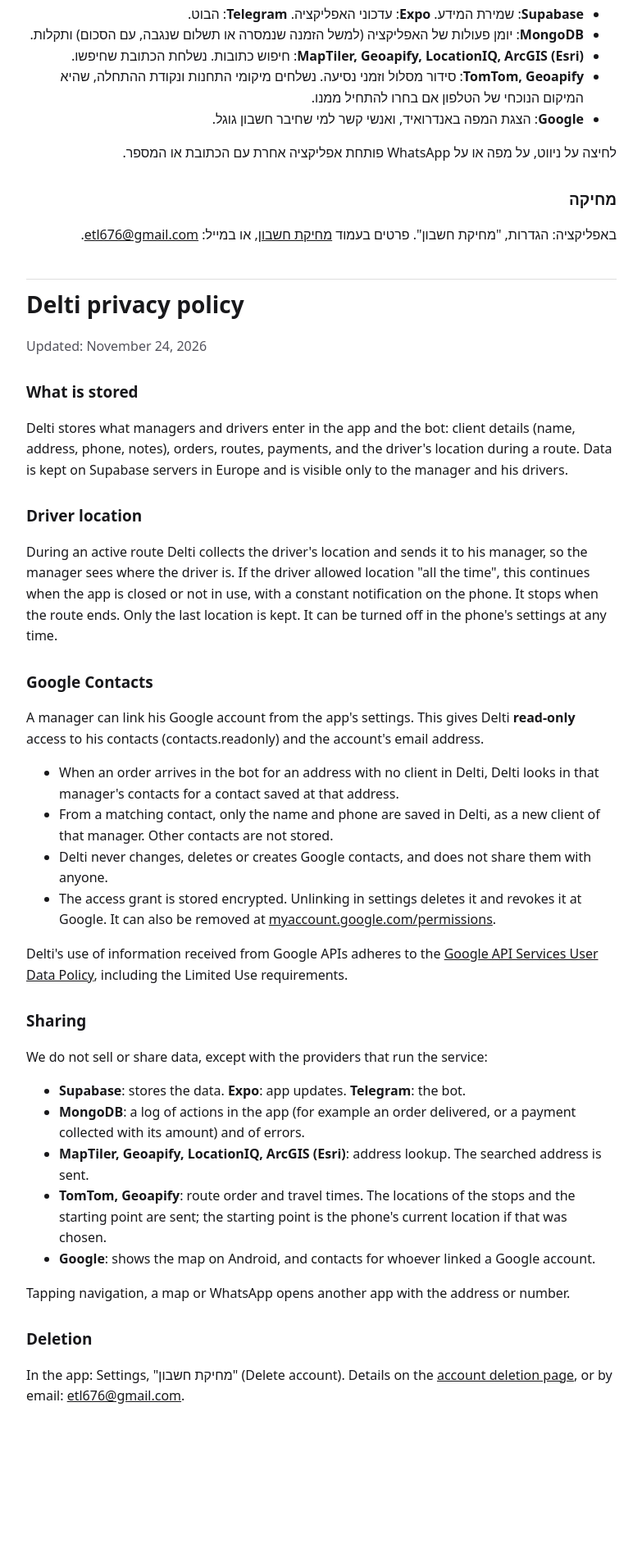
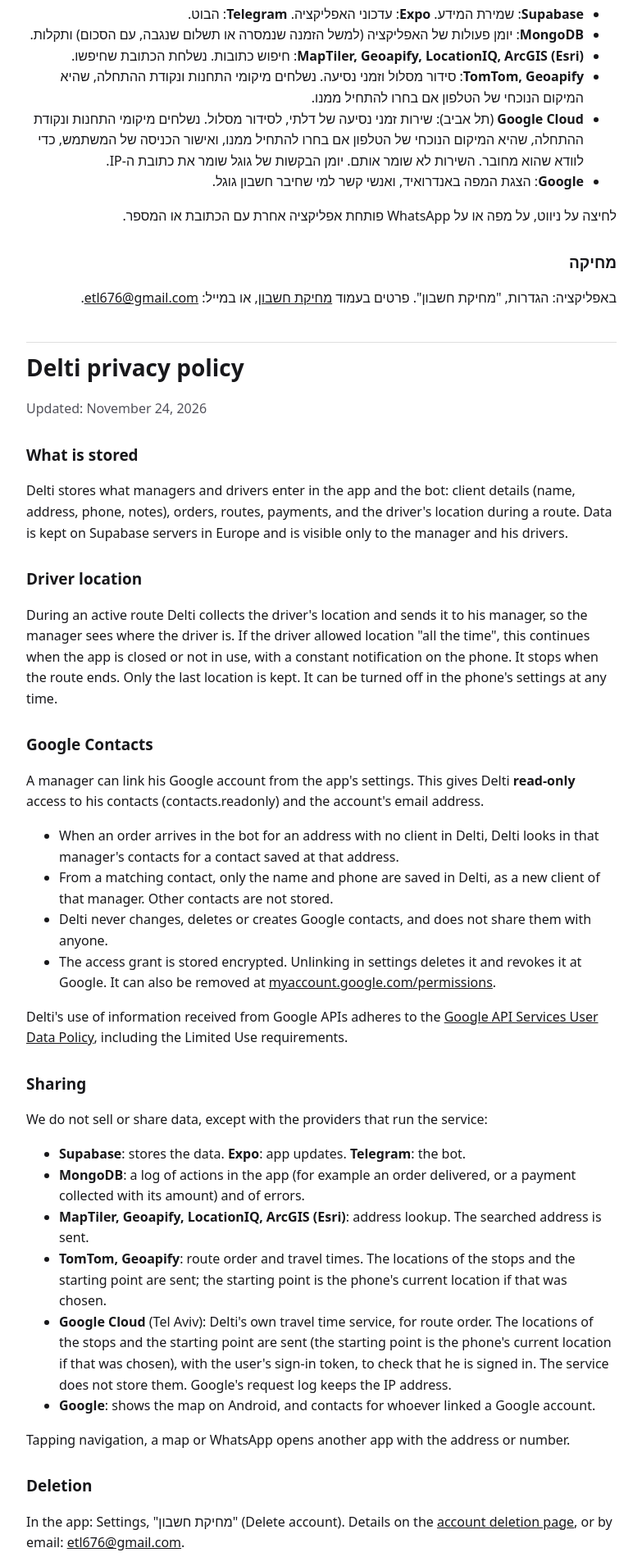
Before and after one commit to ItielOlenick/delti-site, a plain HTML site: page privacy.html in a window 1280 px wide. Shown: the part 920-2819 px from the top of the page at 82% size, without its empty margins (248-1031 px from the left). Before the commit the page ends 2716 px from the top, so only its background shows below. Drawn offline with Linux system fonts and the light colour scheme.

Commit message:
Privacy: the route service on Google Cloud
Co-Authored-By: Claude Opus 5.5 <noreply@anthropic.com>

```diff
--- a/privacy.html
+++ b/privacy.html
@@ -29,6 +29,7 @@
 <li><b>MongoDB</b>: יומן פעולות של האפליקציה (למשל הזמנה שנמסרה או תשלום שנגבה, עם הסכום) ותקלות.</li>
 <li><b>MapTiler, Geoapify, LocationIQ, ArcGIS (Esri)</b>: חיפוש כתובות. נשלחת הכתובת שחיפשו.</li>
 <li><b>TomTom, Geoapify</b>: סידור מסלול וזמני נסיעה. נשלחים מיקומי התחנות ונקודת ההתחלה, שהיא המיקום הנוכחי של הטלפון אם בחרו להתחיל ממנו.</li>
+<li><b>Google Cloud</b> (תל אביב): שירות זמני נסיעה של דלתי, לסידור מסלול. נשלחים מיקומי התחנות ונקודת ההתחלה, שהיא המיקום הנוכחי של הטלפון אם בחרו להתחיל ממנו, ואישור הכניסה של המשתמש, כדי לוודא שהוא מחובר. השירות לא שומר אותם. יומן הבקשות של גוגל שומר את כתובת ה-IP.</li>
 <li><b>Google</b>: הצגת המפה באנדרואיד, ואנשי קשר למי שחיבר חשבון גוגל.</li>
 </ul>
 <p>לחיצה על ניווט, על מפה או על WhatsApp פותחת אפליקציה אחרת עם הכתובת או המספר.</p>
@@ -59,6 +60,7 @@
 <li><b>MongoDB</b>: a log of actions in the app (for example an order delivered, or a payment collected with its amount) and of errors.</li>
 <li><b>MapTiler, Geoapify, LocationIQ, ArcGIS (Esri)</b>: address lookup. The searched address is sent.</li>
 <li><b>TomTom, Geoapify</b>: route order and travel times. The locations of the stops and the starting point are sent; the starting point is the phone's current location if that was chosen.</li>
+<li><b>Google Cloud</b> (Tel Aviv): Delti's own travel time service, for route order. The locations of the stops and the starting point are sent (the starting point is the phone's current location if that was chosen), with the user's sign-in token, to check that he is signed in. The service does not store them. Google's request log keeps the IP address.</li>
 <li><b>Google</b>: shows the map on Android, and contacts for whoever linked a Google account.</li>
 </ul>
 <p>Tapping navigation, a map or WhatsApp opens another app with the address or number.</p>
```
